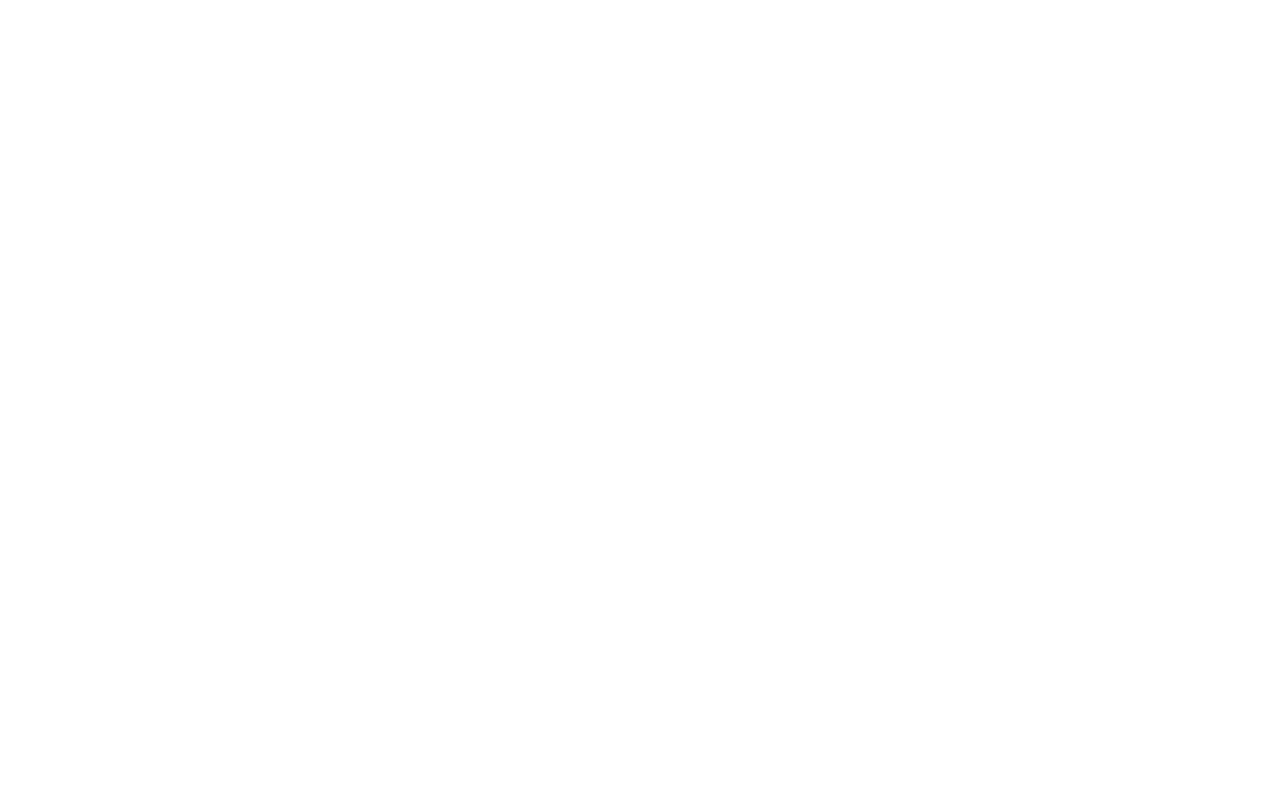
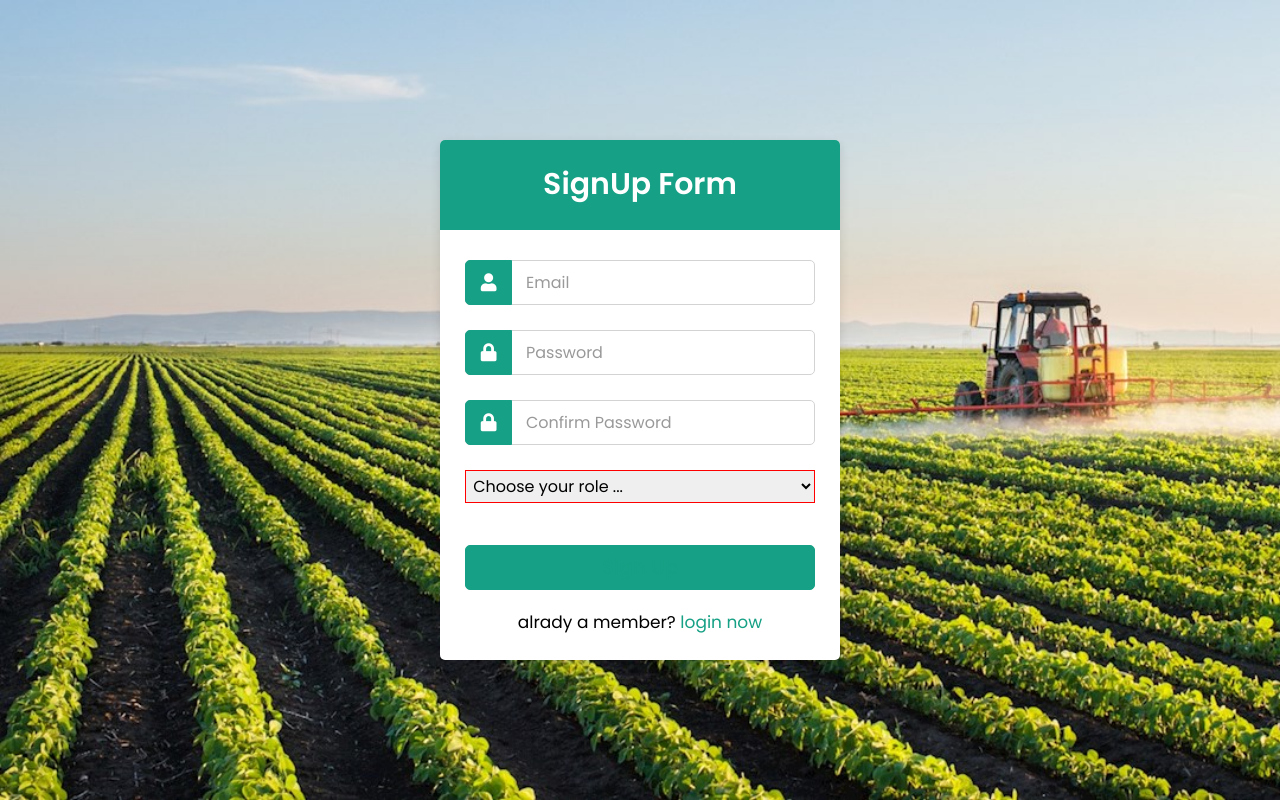
Before and after one commit to IsmailHosen25/agribusinesses, a React (Vite) app in the folder client/: page /signup in a window 1280 px wide. Before the commit this address had no page. Built offline with nearby package versions, Linux system fonts and the light colour scheme.

Commit message:
signup page done

```diff
--- a/client/src/Layout.jsx
+++ b/client/src/Layout.jsx
@@ -2,12 +2,14 @@
 import {Routes,Route} from "react-router-dom"
 import Home from './Web/Pages/Home/Home'
 import Login from './Web/Pages/Login/Login'
+import SignUp from './Web/Pages/SignUp/SignUp'
 export default function Layout() {
   return (
     <>
      <Routes>
         <Route path='/' element={<Home/>}/>
         <Route path='/login' element={<Login/>}/>
+        <Route path='/signup' element={<SignUp/>}/>
      </Routes>
     </>
   )
--- a/client/src/Web/Pages/Login/Login.jsx
+++ b/client/src/Web/Pages/Login/Login.jsx
@@ -1,6 +1,6 @@
 import React from 'react'
 import style from './Login.module.css'
-import {useNavigate} from "react-router-dom"
+import {Link,useNavigate} from "react-router-dom"
 import {useFormik } from "formik"
 import * as yup from "yup"
 export default function Login() {
@@ -37,7 +37,7 @@
         <div className={`${style.row} ${style.button}`}>
           <input type="submit" value="Login"  className={`${style.input} ${style.btninput} ` }/>
         </div>
-        <div className={style.signup_link}>Not a member? <a href="#">Signup now</a></div>
+        <div className={style.signup_link}>Not a member? <Link to="/signup" className={style.link}>Signup now</Link></div>
       </form>
     </div>
   </div>
--- a/client/src/Web/Pages/Login/Login.module.css
+++ b/client/src/Web/Pages/Login/Login.module.css
@@ -9,16 +9,6 @@
   align-items: center;
   position: relative;
   z-index: 10;
-}
-.login_container::after{
-  content: "";
-  position: absolute;
-  top: 0;
-  left: 0;
-  width: 100%;
-  height: 100%;
-  background-color: #000;
-  opacity: 0.3;
 }
 .container{
   width: 440px;
@@ -113,10 +103,10 @@
   margin-top: 20px;
   font-size: 17px;
 }
-.signup_link a{
+.link{
   color: #16a085;
   text-decoration: none;
 }
-.signup_link a:hover{
+.link:hover{
   text-decoration: underline;
 }
--- /dev/null
+++ b/client/src/Web/Pages/SignUp/SignUp.jsx
@@ -0,0 +1,67 @@
+import React from 'react'
+import style from './Signup.module.css'
+import {Link,useNavigate} from "react-router-dom"
+import {useFormik } from "formik"
+import * as yup from "yup"
+export default function SignUp() {
+    const navigate =useNavigate()
+    const {values, handleChange,handleBlur,handleSubmit,touched,errors} =useFormik({
+        initialValues:{
+            email:"",
+            password:"",
+            cp_password:"",
+            role:""
+        },
+        validationSchema:yup.object({
+            email:yup.email,
+            password:yup.string().min(6).required("Please enter your password"),
+            cp_password:yup.string().required("Please enter your Confirm password").oneOf([yup.ref("password"),null],"Password must match"),
+            role:yup.string().required("Role must be selected")
+        }),
+        onSubmit:(values)=>{
+            if(values.role==="Choose your role ..."){
+                  alert("Choose your role")
+                  return
+            }
+            console.log(values)
+            navigate("/")
+        }
+    })
+  return (
+    <div className={style.sign_container}>
+    <div className={style.container}>
+    <div className={style.wrapper}>
+      <div className={style.title}><span>SignUp Form</span></div>
+      <form onSubmit={handleSubmit} className={style.form}>
+        <div className={style.row}>
+          <i className="fas fa-user"></i>
+          <input type="email" placeholder="Email" name='email' value={values.email} onBlur={handleBlur} onChange={handleChange}  className={style.input} required/>
+        </div>
+        <div className={style.row}>
+          <i className="fas fa-lock"></i>
+          <input type="password" placeholder="Password" name='password' value={values.password} onBlur={handleBlur} onChange={handleChange} className={style.input}  required/>
+          <p className={style.p_error}>{touched.password ? errors.password :""}</p>
+        </div>
+        <div className={style.row}>
+          <i className="fas fa-lock"></i>
+          <input type="password" placeholder="Confirm Password" name='cp_password' value={values.cp_password} onBlur={handleBlur} onChange={handleChange} className={style.input}  required/>
+          <p className={style.p_error}>{touched.cp_password ? errors.cp_password :""}</p>
+        </div>
+        <div className={style.row}>
+                   <select name="role" onChange={handleChange} className={style.select}>
+                        <option defaultChecked >Choose your role ...</option>
+                        <option>Farmer</option>
+                        <option>Vandor</option>
+                    </select>
+          <p className={style.p_error}>{touched.role ? errors.role :""}</p>
+        </div>
+        <div className={`${style.row} ${style.button}`}>
+          <input type="submit" value="Sign Up"  className={`${style.input} ${style.btninput} ` }/>
+        </div>
+        <div className={style.signup_link}>alrady a member? <Link to="/login" className={style.link}>login now</Link></div>
+      </form>
+    </div>
+  </div>
+  </div>
+  )
+}
--- /dev/null
+++ b/client/src/Web/Pages/SignUp/Signup.module.css
@@ -0,0 +1,131 @@
+.sign_container{
+    width: 100%;
+    height: 100vh;
+    background-image: url(../../../assets/farmer_land.jpg);
+    background-repeat: no-repeat;
+    background-size: cover;
+    display: flex;
+    justify-content: center;
+    align-items: center;
+    position: relative;
+    z-index: 10;
+  }
+  .login_container::after{
+    content: "";
+    position: absolute;
+    top: 0;
+    left: 0;
+    width: 100%;
+    height: 100%;
+    background-color: #000;
+    opacity: 0.3;
+  }
+  .container{
+    width: 440px;
+    padding: 0 20px;
+    display: flex;
+    justify-content: center;
+    align-items: center;
+    position: relative;
+    z-index: 100;
+  }
+  .wrapper{
+    width: 100%;
+    background: #fff;
+    border-radius: 5px;
+    box-shadow: 0px 4px 10px 1px rgba(0,0,0,0.1);
+  }
+  .title{
+    height: 90px;
+    background: #16a085;
+    border-radius: 5px 5px 0 0;
+    color: #fff;
+    font-size: 30px;
+    font-weight: 600;
+    display: flex;
+    align-items: center;
+    justify-content: center;
+  }
+  .form{
+    padding: 30px 25px 25px 25px;
+  }
+  .row{
+    height: 45px;
+    margin-bottom: 25px;
+    position: relative;
+  }
+  .input{
+    height: 100%;
+    width: 100%;
+    outline: none;
+    padding-left: 60px;
+    border-radius: 5px;
+    border: 1px solid lightgrey;
+    font-size: 16px;
+    transition: all 0.3s ease;
+  }
+  .input:focus{
+    border-color: #16a085;
+    box-shadow: inset 0px 0px 2px 2px rgba(26,188,156,0.25);
+  }
+  .input::placeholder{
+    color: #999;
+  }
+  .row i{
+    position: absolute;
+    width: 47px;
+    height: 100%;
+    color: #fff;
+    font-size: 18px;
+    background: #16a085;
+    border: 1px solid #16a085;
+    border-radius: 5px 0 0 5px;
+    display: flex;
+    align-items: center;
+    justify-content: center;
+  }
+  .pass{
+    margin: -8px 0 20px 0;
+  }
+  .pass a{
+    color: #16a085;
+    font-size: 17px;
+    text-decoration: none;
+  }
+  .pass a:hover{
+    text-decoration: underline;
+  }
+  .p_error{
+    color: red;
+  }
+  .btninput{
+    margin-top: 5px;
+    color: #16a085;
+    font-size: 20px;
+    font-weight: 500;
+    padding-left: 0px;
+    background: #16a085;
+    border: 1px solid #16a085;
+    cursor: pointer;
+  }
+  .btninput:hover{
+    background: #12876f;
+    color: #fff;
+  }
+  .signup_link{
+    text-align: center;
+    margin-top: 20px;
+    font-size: 17px;
+  }
+  .link{
+    color: #16a085;
+    text-decoration: none;
+  }
+  .link:hover{
+    text-decoration: underline;
+  }
+  .select{
+    border: 1px solid red;
+    width: 100%;
+    padding: 0.2rem;
+}
```
